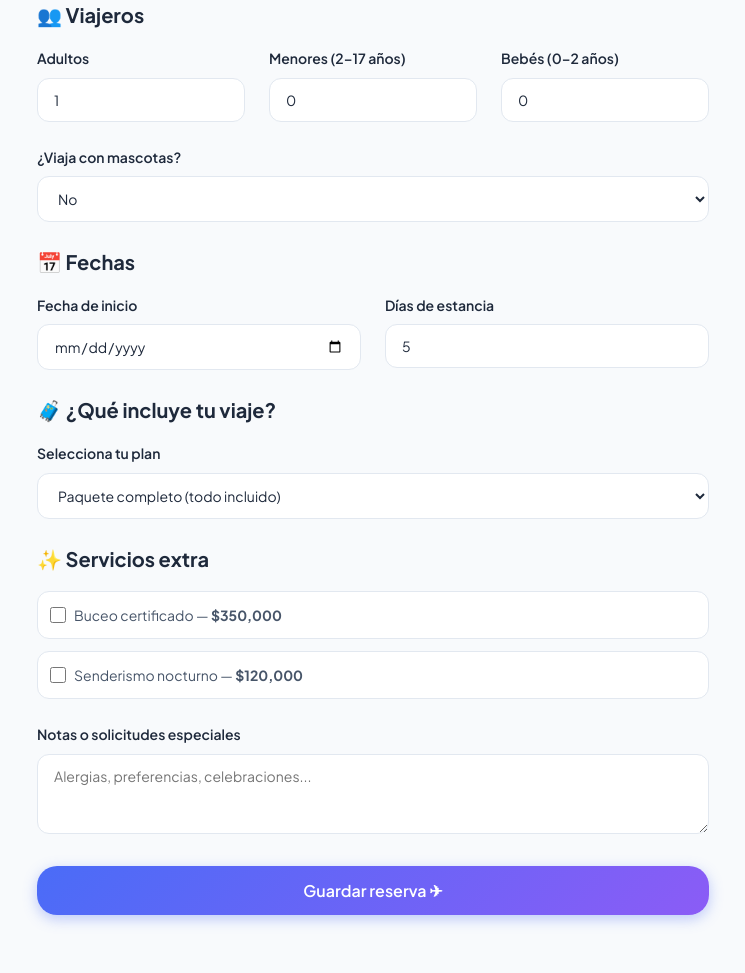
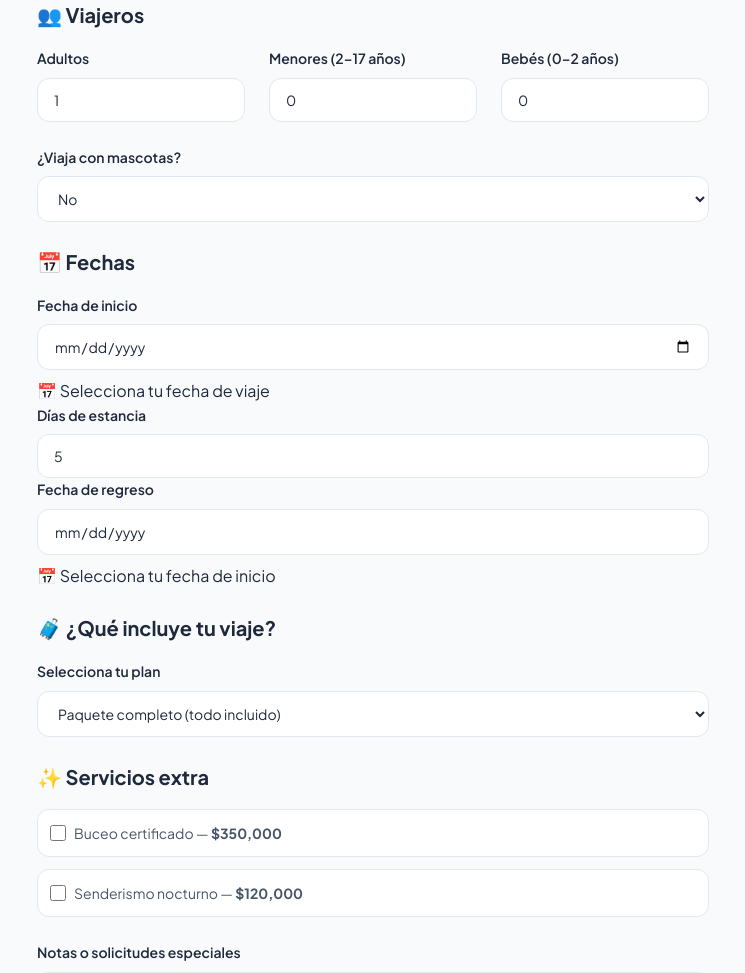
Before and after one commit to nicollvaleriasabogal9-eng/PROYECTO_MAREVA, a Flask app: page /reserva/tayrona-salvaje in a window 1280 px wide. Shown: the part 385-1358 px from the top of the page, without its empty margins (267-1012 px from the left). Run offline with Flask 3, Linux system fonts and the light colour scheme; the visitor is signed in with stand-in values (Sample User, id 1).

Commit message:
Update reserva.html

```diff
--- a/Proyecto Mareva/frontend/templates/cliente/reserva.html
+++ b/Proyecto Mareva/frontend/templates/cliente/reserva.html
@@ -2,88 +2,258 @@
 
 {% block content %}
 
-<a href="javascript:history.back()" class="btn btn-ghost btn-sm" style="margin-bottom:var(--space-4)">← Volver</a>
+<a href="javascript:history.back()" class="btn btn-ghost btn-sm" style="margin-bottom:var(--space-4)">
+  ← Volver
+</a>
 
 <main class="section">
   <div class="container" style="max-width:720px">
+
     <p class="section-label">📋 Formulario de reserva</p>
+
     <h1 class="section-title">{{ paquete.nombre }}</h1>
-    <p class="section-desc">{{ paquete.descripcion }}</p>
+
+    <p class="section-desc">
+      {{ paquete.descripcion }}
+    </p>
 
     <div class="divider"></div>
 
     <form method="POST" action="{{ url_for('confirmar_reserva') }}">
+
       <input type="hidden" name="paquete" value="{{ paquete.slug }}">
 
-      <h2 style="margin-bottom:var(--space-4);font-size:var(--text-xl)">👥 Viajeros</h2>
+      <h2 style="margin-bottom:var(--space-4);font-size:var(--text-xl)">
+        👥 Viajeros
+      </h2>
+
       <div class="grid-3" style="margin-bottom:var(--space-6)">
+
         <div class="form-group">
           <label class="form-label">Adultos</label>
-          <input type="number" name="adultos" class="form-input" min="1" value="1" required>
+
+          <input
+            type="number"
+            name="adultos"
+            class="form-input"
+            min="1"
+            value="1"
+            required
+          >
         </div>
+
         <div class="form-group">
           <label class="form-label">Menores (2–17 años)</label>
-          <input type="number" name="menores" class="form-input" min="0" value="0">
+
+          <input
+            type="number"
+            name="menores"
+            class="form-input"
+            min="0"
+            value="0"
+          >
         </div>
+
         <div class="form-group">
           <label class="form-label">Bebés (0–2 años)</label>
-          <input type="number" name="bebes" class="form-input" min="0" value="0">
+
+          <input
+            type="number"
+            name="bebes"
+            class="form-input"
+            min="0"
+            value="0"
+          >
         </div>
+
       </div>
 
       <div class="form-group" style="margin-bottom:var(--space-6)">
-        <label class="form-label">¿Viaja con mascotas?</label>
+
+        <label class="form-label">
+          ¿Viaja con mascotas?
+        </label>
+
         <select name="mascotas" class="form-select">
-          <option value="no">No</option>
-          <option value="si">Sí</option>
+
+          <option value="no">
+            No
+          </option>
+
+          <option value="si">
+            Sí
+          </option>
+
         </select>
+
       </div>
 
-      <h2 style="margin-bottom:var(--space-4);font-size:var(--text-xl)">📅 Fechas</h2>
-      <div class="grid-2" style="margin-bottom:var(--space-6)">
+      <h2 style="margin-bottom:var(--space-4);font-size:var(--text-xl)">
+        📅 Fechas
+      </h2>
+
+      <div class="reserva-fechas">
+
         <div class="form-group">
-          <label class="form-label">Fecha de inicio</label>
-          <input type="date" name="fecha_inicio" class="form-input" required>
+
+          <label class="form-label">
+            Fecha de inicio
+          </label>
+
+          <input
+            type="date"
+            name="fecha_inicio"
+            class="form-input"
+            required
+          >
+
+          <div class="fecha-info">
+            📅 Selecciona tu fecha de viaje
+          </div>
+
         </div>
+
         <div class="form-group">
-          <label class="form-label">Días de estancia</label>
-          <input type="number" name="dias" class="form-input" min="1" value="{{ paquete.duracion_dias }}">
+
+          <label class="form-label">
+            Días de estancia
+          </label>
+
+          <input
+            type="number"
+            name="dias"
+            class="form-input"
+            min="1"
+            value="{{ paquete.duracion_dias }}"
+            required
+          >
+
         </div>
+
       </div>
 
-      <h2 style="margin-bottom:var(--space-4);font-size:var(--text-xl)">🧳 ¿Qué incluye tu viaje?</h2>
       <div class="form-group" style="margin-bottom:var(--space-6)">
-        <label class="form-label">Selecciona tu plan</label>
+
+        <label class="form-label">
+          Fecha de regreso
+        </label>
+
+        <input
+          type="date"
+          name="fecha_regreso"
+          class="form-input fecha-regreso"
+          readonly
+        >
+
+        <div
+          id="fecha-regreso-texto"
+          class="fecha-info"
+        >
+          📅 Selecciona tu fecha de inicio
+        </div>
+
+      </div>
+
+      <h2 style="margin-bottom:var(--space-4);font-size:var(--text-xl)">
+        🧳 ¿Qué incluye tu viaje?
+      </h2>
+
+      <div class="form-group" style="margin-bottom:var(--space-6)">
+
+        <label class="form-label">
+          Selecciona tu plan
+        </label>
+
         <select name="plan" class="form-select">
-          <option value="completo">Paquete completo (todo incluido)</option>
-          <option value="solo_alojamiento">Solo alojamiento</option>
-          <option value="solo_vuelos">Solo vuelos</option>
-          <option value="solo_alimentacion">Solo alimentación</option>
-          <option value="personalizado">Personalizado</option>
+
+          <option value="completo">
+            Paquete completo (todo incluido)
+          </option>
+
+          <option value="solo_alojamiento">
+            Solo alojamiento
+          </option>
+
+          <option value="solo_vuelos">
+            Solo vuelos
+          </option>
+
+          <option value="solo_alimentacion">
+            Solo alimentación
+          </option>
+
+          <option value="personalizado">
+            Personalizado
+          </option>
+
         </select>
+
       </div>
 
       {% if paquete.servicios_extra %}
-      <h2 style="margin-bottom:var(--space-4);font-size:var(--text-xl)">✨ Servicios extra</h2>
+
+      <h2 style="margin-bottom:var(--space-4);font-size:var(--text-xl)">
+        ✨ Servicios extra
+      </h2>
+
       <div style="display:flex;flex-direction:column;gap:var(--space-3);margin-bottom:var(--space-6)">
+
         {% for s in paquete.servicios_extra %}
-        <label class="filtro-check" style="background:var(--white);border:1px solid var(--gray-200);padding:var(--space-3);border-radius:var(--radius-md)">
-          <input type="checkbox" name="extras" value="{{ s.nombre }}">
-          <span>{{ s.nombre }} — <strong>${{ "{:,.0f}".format(s.precio) }}</strong></span>
+
+        <label
+          class="filtro-check"
+          style="background:var(--white);border:1px solid var(--gray-200);padding:var(--space-3);border-radius:var(--radius-md)"
+        >
+
+          <input
+            type="checkbox"
+            name="extras"
+            value="{{ s.nombre }}"
+          >
+
+          <span>
+            {{ s.nombre }} —
+            <strong>
+              ${{ "{:,.0f}".format(s.precio) }}
+            </strong>
+          </span>
+
         </label>
+
         {% endfor %}
+
       </div>
+
       {% endif %}
 
       <div class="form-group" style="margin-bottom:var(--space-8)">
-        <label class="form-label">Notas o solicitudes especiales</label>
-        <textarea name="notas" class="form-textarea" rows="3" placeholder="Alergias, preferencias, celebraciones..."></textarea>
+
+        <label class="form-label">
+          Notas o solicitudes especiales
+        </label>
+
+        <textarea
+          name="notas"
+          class="form-textarea"
+          rows="3"
+          placeholder="Alergias, preferencias, celebraciones..."
+        ></textarea>
+
       </div>
 
-      <button type="submit" class="btn btn-primary btn-lg" style="width:100%;justify-content:center">
+      <button
+        type="submit"
+        class="btn btn-primary btn-lg"
+        style="width:100%;justify-content:center"
+      >
         Guardar reserva ✈
       </button>
+
     </form>
+
   </div>
 </main>
+
+<script src="{{ url_for('static', filename='js/reserva.js') }}"></script>
+
 {% endblock %}
```
